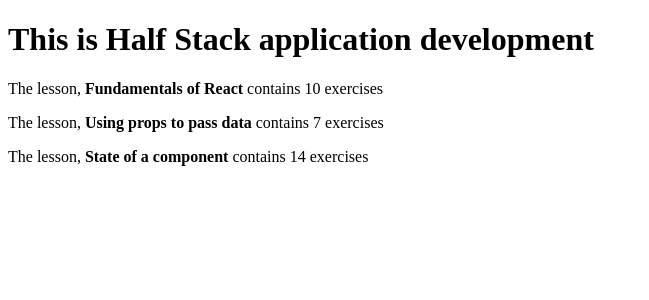
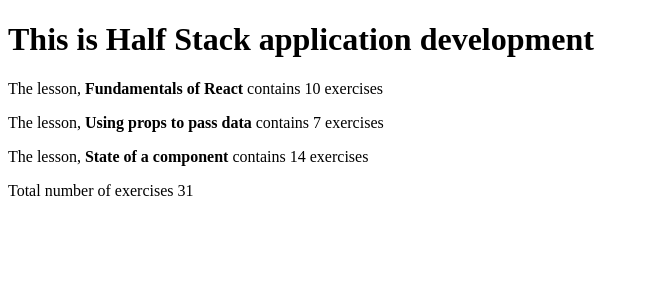
Before and after one commit to obhi1kenobhi/FSO, a React (Vite) app in the folder part1/courseinfo/: page / in a window 1280 px wide. Shown: the top 300 px of the page, without its empty margins (0-649 px from the left). Built offline with nearby package versions, Linux system fonts and the light colour scheme; the HTML template or start-up script is replaced by a standard one.

Commit message:
Exercise 1.3 complete refactor - to be considered for solution

```diff
--- a/part1/courseinfo/src/App.jsx
+++ b/part1/courseinfo/src/App.jsx
@@ -12,11 +12,10 @@
   )
 }
 
-const Content = ({ parts }) => {
-  console.log({parts})
-  let part1 = parts[0]
-  let part2 = parts[1]
-  let part3 = parts[2]
+const Content = ({ part1, part2, part3 }) => {
+  console.log({part1})
+  console.log({part2})
+  console.log({part3})
   return(
     <div>
         <Part part = {part1.name} exercise = {part1.exercises} />
@@ -35,26 +34,15 @@
 
 const App = () => {
   const course = 'Half Stack application development'
-  const parts = [
-    {
-      name: 'Fundamentals of React',
-      exercises: 10
-    },
-    {
-      name: 'Using props to pass data',
-      exercises: 7
-    },
-    {
-      name: 'State of a component',
-      exercises: 14
-    }
-  ]
+  const part1 = { name:'Fundamentals of React', exercises: 10 }
+  const part2 = { name:'Using props to pass data', exercises: 7 }
+  const part3 = { name:'State of a component', exercises: 14 }
 
   return (
     <div>
       <Header course = {course} />
-      <Content parts = {parts} />
-      {/* <Total total={part1.exercises + part2.exercises + part3.exercises} /> */}
+      <Content part1 = {part1} part2 = {part2} part3 = {part3} />
+      <Total total={part1.exercises + part2.exercises + part3.exercises} />
     </div>
   )
 }
```
